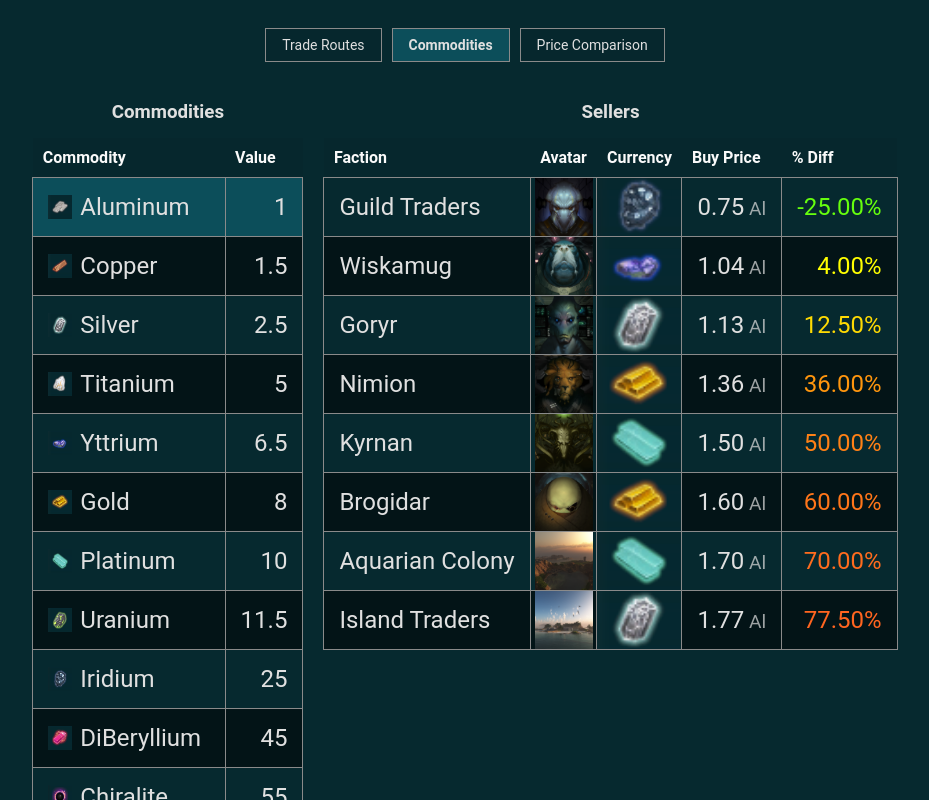
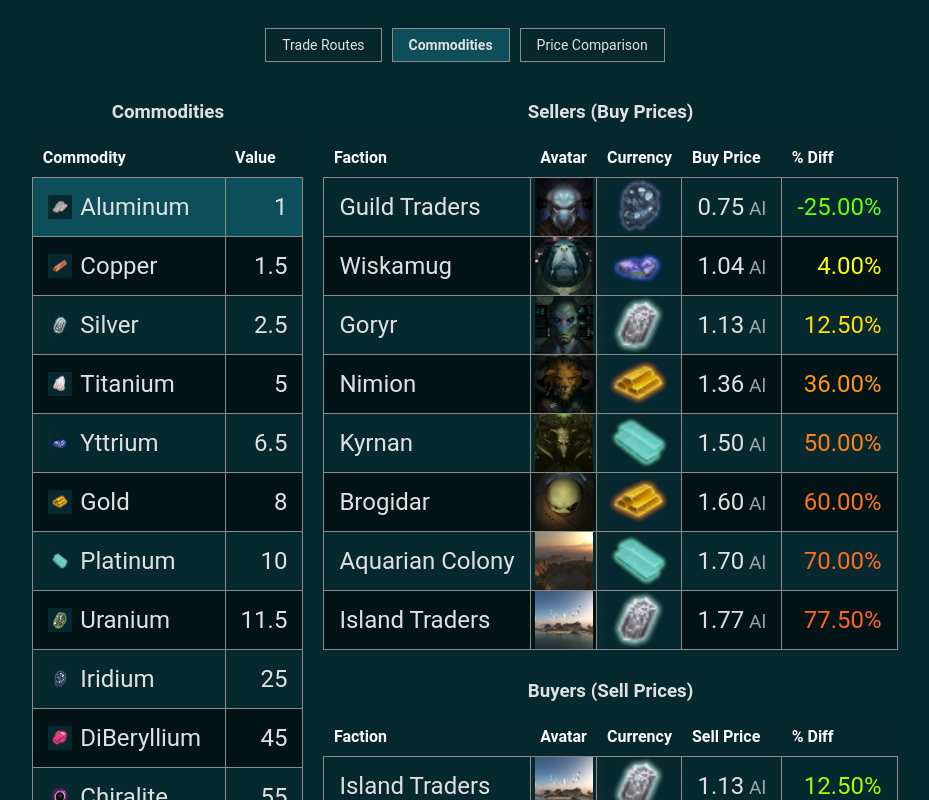
Before and after one commit to DrakeCaesar/starcom, a website built with Vite: page index.html in a window 1280 px wide. Both pictures are taken after a click on the button "Commodities". Shown: the top 800 px of the page, without its empty margins (175-1104 px from the left). Built offline with nearby package versions, Linux system fonts and the light colour scheme.

Commit message:
Add buyers table and update sellers functionality in commodities view

```diff
--- a/index.html
+++ b/index.html
@@ -43,7 +43,7 @@
             </table>
           </div>
           <div class="right-panel">
-            <h3>Sellers</h3>
+            <h3>Sellers (Buy Prices)</h3>
             <table id="sellersTable">
               <thead>
                 <tr>
@@ -56,6 +56,22 @@
               </thead>
               <tbody>
                 <!-- Sellers will be populated here -->
+              </tbody>
+            </table>
+
+            <h3>Buyers (Sell Prices)</h3>
+            <table id="buyersTable">
+              <thead>
+                <tr>
+                  <th>Faction</th>
+                  <th>Avatar</th>
+                  <th>Currency</th>
+                  <th>Sell Price</th>
+                  <th>% Diff</th>
+                </tr>
+              </thead>
+              <tbody>
+                <!-- Buyers will be populated here -->
               </tbody>
             </table>
           </div>
--- a/src/styles.scss
+++ b/src/styles.scss
@@ -353,6 +353,7 @@ td.currency {
 
     table {
       width: 100%;
+      margin-bottom: 30px; // Add space between tables
 
       tbody {
         tr {
--- a/src/views/commoditiesView.ts
+++ b/src/views/commoditiesView.ts
@@ -51,7 +51,7 @@ export function populateCommodityTable(commodityRates: CommodityRate) {
     valueCell.classList.add("numeric");
     row.appendChild(valueCell);
 
-    // Add click event to show sellers for this commodity
+    // Add click event to show sellers and buyers for this commodity
     row.addEventListener("click", () => {
       // Highlight the selected row
       commodityTable
@@ -61,6 +61,9 @@ export function populateCommodityTable(commodityRates: CommodityRate) {
 
       // Show sellers for this commodity
       showSellersForCommodity(commodity, commodityRates);
+
+      // Show buyers for this commodity
+      showBuyersForCommodity(commodity, commodityRates);
     });
 
     commodityTable.appendChild(row);
@@ -72,6 +75,7 @@ export function populateCommodityTable(commodityRates: CommodityRate) {
     if (firstRow) {
       firstRow.classList.add("selected");
       showSellersForCommodity(commodities[0], commodityRates);
+      showBuyersForCommodity(commodities[0], commodityRates);
     }
   }
 }
@@ -90,7 +94,7 @@ export function showSellersForCommodity(
 
   // Get all factions and their prices for this commodity
   const factionsWithPrices = Object.keys(factions)
-    .filter((faction) => factions[faction].commodities[commodity])
+    .filter((faction) => factions[faction].commodities[commodity]?.buy)
     .map((faction) => ({
       name: faction,
       data: factions[faction],
@@ -134,7 +138,7 @@ export function showSellersForCommodity(
     priceCell.textContent = factionData.priceInAluminum.toFixed(2);
 
     // Add currency indicator - small Aluminum icon/text
-    const currencyIndicator = document.createElement('span');
+    const currencyIndicator = document.createElement("span");
     currencyIndicator.textContent = " Al";
     currencyIndicator.style.fontSize = "0.8em";
     currencyIndicator.style.opacity = "0.7";
@@ -152,3 +156,80 @@ export function showSellersForCommodity(
     sellersTable.appendChild(row);
   });
 }
+
+// Show buyers for a specific commodity (sell prices)
+export function showBuyersForCommodity(
+  commodity: string,
+  commodityRates: CommodityRate
+) {
+  const buyersTable = document
+    .getElementById("buyersTable")
+    ?.querySelector("tbody");
+  if (!buyersTable) return;
+
+  buyersTable.innerHTML = "";
+
+  // Get all factions and their prices for this commodity
+  const factionsWithPrices = Object.keys(factions)
+    .filter((faction) => factions[faction].commodities[commodity]?.sell)
+    .map((faction) => ({
+      name: faction,
+      data: factions[faction],
+      priceInAluminum:
+        factions[faction].commodities[commodity].sell *
+        commodityRates[factions[faction].currency],
+      percentDiff:
+        ((factions[faction].commodities[commodity].sell *
+          commodityRates[factions[faction].currency]) /
+          commodityRates[commodity] -
+          1) *
+        100,
+    }))
+    .sort((a, b) => b.priceInAluminum - a.priceInAluminum); // Sort highest price first for sell prices
+
+  // Create rows for each faction
+  factionsWithPrices.forEach((factionData) => {
+    const row = document.createElement("tr");
+
+    // Faction name and avatar
+    const nameCell = document.createElement("td");
+    nameCell.textContent = factionData.name;
+    row.appendChild(nameCell);
+
+    const avatarCell = document.createElement("td");
+    avatarCell.classList.add("avatar");
+    avatarCell.style.backgroundImage = `url('./images/avatars/${factionData.name}.png')`;
+    row.appendChild(avatarCell);
+
+    // Currency
+    const currencyCell = document.createElement("td");
+    currencyCell.classList.add("currency");
+    currencyCell.style.backgroundImage = `url('./images/commodities/${factionData.data.currency}.png')`;
+    row.appendChild(currencyCell);
+
+    // Sell price
+    const priceCell = document.createElement("td");
+    priceCell.classList.add("numeric");
+
+    // Display aluminum-equivalent price instead of raw price
+    priceCell.textContent = factionData.priceInAluminum.toFixed(2);
+
+    // Add currency indicator - small Aluminum icon/text
+    const currencyIndicator = document.createElement("span");
+    currencyIndicator.textContent = " Al";
+    currencyIndicator.style.fontSize = "0.8em";
+    currencyIndicator.style.opacity = "0.7";
+    priceCell.appendChild(currencyIndicator);
+
+    row.appendChild(priceCell);
+
+    // Percentage difference
+    const diffCell = document.createElement("td");
+    diffCell.classList.add("numeric");
+    diffCell.textContent = factionData.percentDiff.toFixed(2) + "%";
+    diffCell.style.color = getColor(factionData.percentDiff, true); // Use true for sell prices
+    row.appendChild(diffCell);
+
+    buyersTable.appendChild(row);
+  });
+}
```
